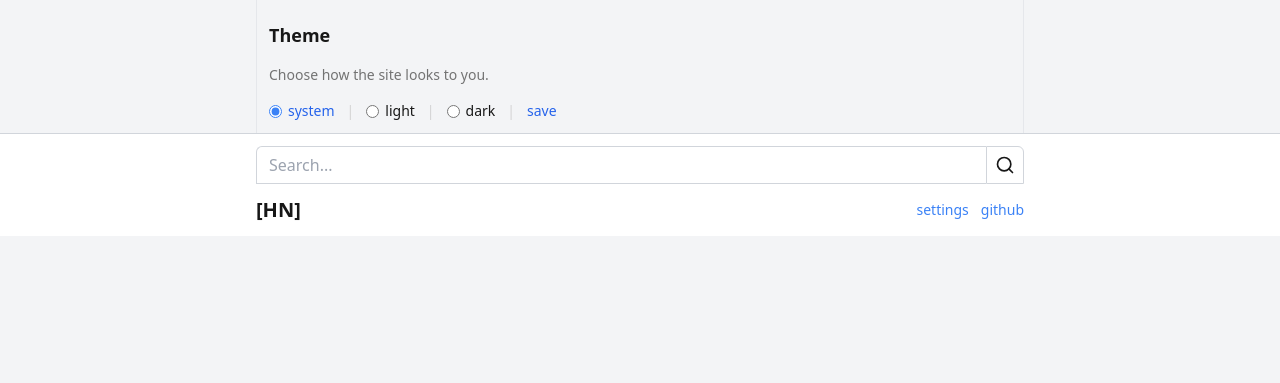
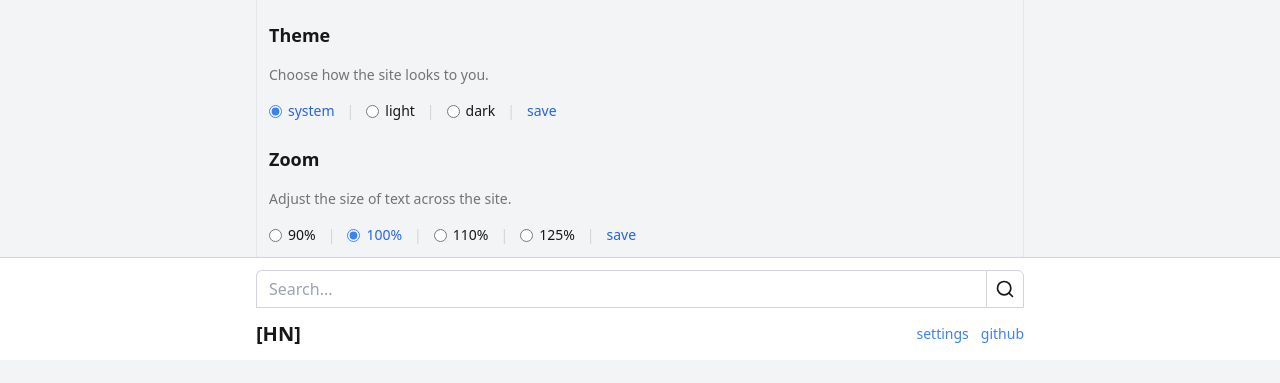
Before and after one commit to gigantino/hn, an Astro site: page /settings in a window 1280 px wide. Shown: the part 103-486 px from the top of the page. Built offline with nearby package versions, Linux system fonts and the light colour scheme; Astro itself is replaced by a stand-in of ours.

Commit message:
feat: add zoom level

```diff
--- a/src/layouts/ItemLayout.astro
+++ b/src/layouts/ItemLayout.astro
@@ -2,6 +2,7 @@
 import Navigation from "@components/Navigation.astro";
 import Footer from "@components/Footer.astro";
 import getMetaTags from "@modules/getMetaTags";
+import validateZoom from "@modules/zoom";
 import "../styles/global.css";
 
 export interface Props {
@@ -27,10 +28,13 @@ const ogImageUrl = new URL(`/api/og?${ogImageParams.toString()}`, Astro.url.orig
 const theme = Astro.cookies.get("theme")?.value || "system";
 // Apply class: "light" forces light, "dark" forces dark, "system" = no class (uses media query)
 const themeClass = theme === "system" ? "" : theme;
+
+const zoom = validateZoom(Astro.cookies.get("zoom")?.value);
+const zoomStyle = zoom === "100" ? undefined : `font-size: ${zoom}%;`;
 ---
 
 <!doctype html>
-<html lang="en" class={themeClass}>
+<html lang="en" class={themeClass} style={zoomStyle}>
   <head>
     <meta charset="UTF-8" />
     <meta name="viewport" content="width=device-width" />
--- a/src/layouts/Layout.astro
+++ b/src/layouts/Layout.astro
@@ -3,6 +3,7 @@ import Navigation from "@components/Navigation.astro";
 import Filters from "@components/Filters.astro";
 import Footer from "@components/Footer.astro";
 import getMetaTags from "@modules/getMetaTags";
+import validateZoom from "@modules/zoom";
 import "../styles/global.css";
 
 export interface Props {
@@ -20,10 +21,13 @@ const ogImageUrl = new URL(`/api/og?${ogImageParams.toString()}`, Astro.url.orig
 const theme = Astro.cookies.get("theme")?.value || "system";
 // Apply class: "light" forces light, "dark" forces dark, "system" = no class (uses media query)
 const themeClass = theme === "system" ? "" : theme;
+
+const zoom = validateZoom(Astro.cookies.get("zoom")?.value);
+const zoomStyle = zoom === "100" ? undefined : `font-size: ${zoom}%;`;
 ---
 
 <!doctype html>
-<html lang="en" class={themeClass}>
+<html lang="en" class={themeClass} style={zoomStyle}>
   <head>
     <meta charset="UTF-8" />
     <meta name="viewport" content="width=device-width" />
--- /dev/null
+++ b/src/modules/zoom.ts
@@ -0,0 +1,9 @@
+export const zoomLevels = ["90", "100", "110", "125"] as const;
+
+export const defaultZoom = "100";
+
+export default function validateZoom(value: string | undefined): string {
+  return value && (zoomLevels as readonly string[]).includes(value)
+    ? value
+    : defaultZoom;
+}
--- /dev/null
+++ b/src/pages/api/zoom.ts
@@ -0,0 +1,18 @@
+import validateZoom from "@modules/zoom";
+import type { APIRoute } from "astro";
+
+export const POST: APIRoute = async ({ request, redirect, cookies }) => {
+  const formData = await request.formData();
+  const zoom = formData.get("zoom")?.toString();
+  const redirectUrl = formData.get("redirect")?.toString() || "/settings";
+
+  const validatedZoom = validateZoom(zoom);
+
+  cookies.set("zoom", validatedZoom, {
+    path: "/",
+    maxAge: 60 * 60 * 24 * 365,
+    sameSite: "lax",
+  });
+
+  return redirect(redirectUrl, 303);
+};
--- a/src/pages/settings.astro
+++ b/src/pages/settings.astro
@@ -1,8 +1,11 @@
 ---
 import Layout from "@layouts/Layout.astro";
+import validateZoom, { zoomLevels } from "@modules/zoom";
 
 // Get current theme from cookie
 const theme = Astro.cookies.get("theme")?.value || "system";
+
+const zoom = validateZoom(Astro.cookies.get("zoom")?.value);
 ---
 
 <Layout title="Settings">
@@ -67,5 +70,46 @@ const theme = Astro.cookies.get("theme")?.value || "system";
         </div>
       </form>
     </section>
+
+    <section class="flex flex-col gap-4">
+      <h2 class="text-lg font-semibold">Zoom</h2>
+      <p class="text-sm text-neutral-500 dark:text-neutral-400">
+        Adjust the size of text across the site.
+      </p>
+
+      <form method="POST" action="/api/zoom" class="flex flex-col gap-2">
+        <input type="hidden" name="redirect" value="/settings" />
+
+        <div class="flex flex-wrap items-center gap-x-3 gap-y-2 text-sm">
+          {
+            zoomLevels.map((level) => (
+              <>
+                <label class="flex cursor-pointer items-center gap-1.5">
+                  <input
+                    type="radio"
+                    name="zoom"
+                    value={level}
+                    checked={zoom === level}
+                    class="accent-blue-500"
+                  />
+                  <span class={zoom === level ? "text-blue-600 dark:text-blue-400" : ""}>
+                    {level}%
+                  </span>
+                </label>
+
+                <span class="text-neutral-300 dark:text-neutral-600">|</span>
+              </>
+            ))
+          }
+
+          <button
+            type="submit"
+            class="text-blue-600 hover:underline dark:text-blue-400"
+          >
+            save
+          </button>
+        </div>
+      </form>
+    </section>
   </div>
 </Layout>
```
